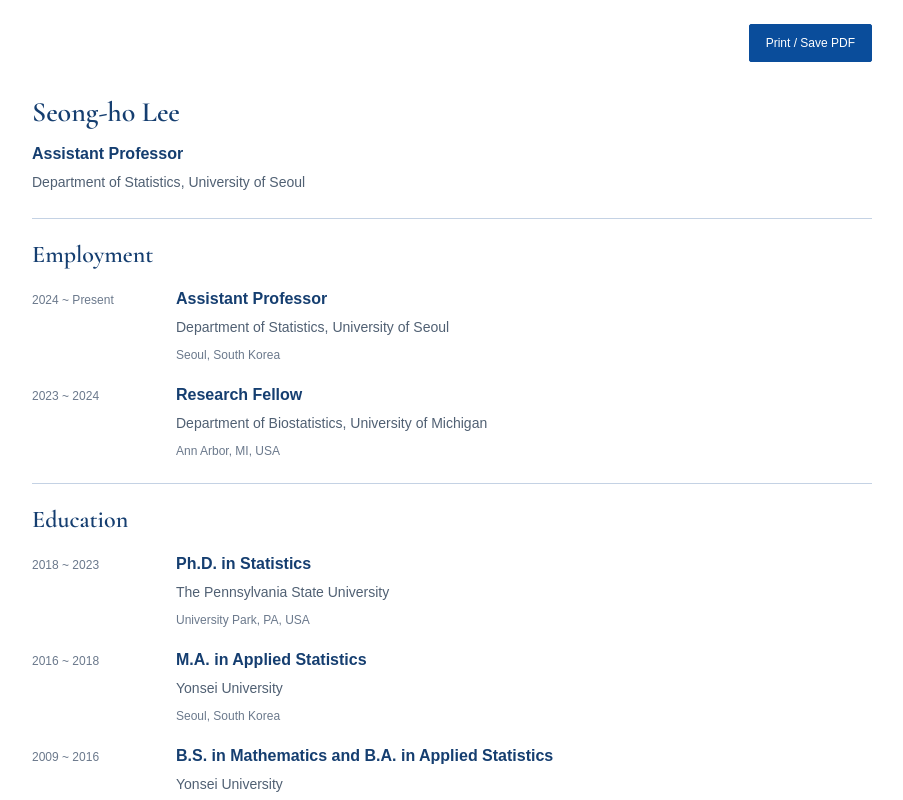
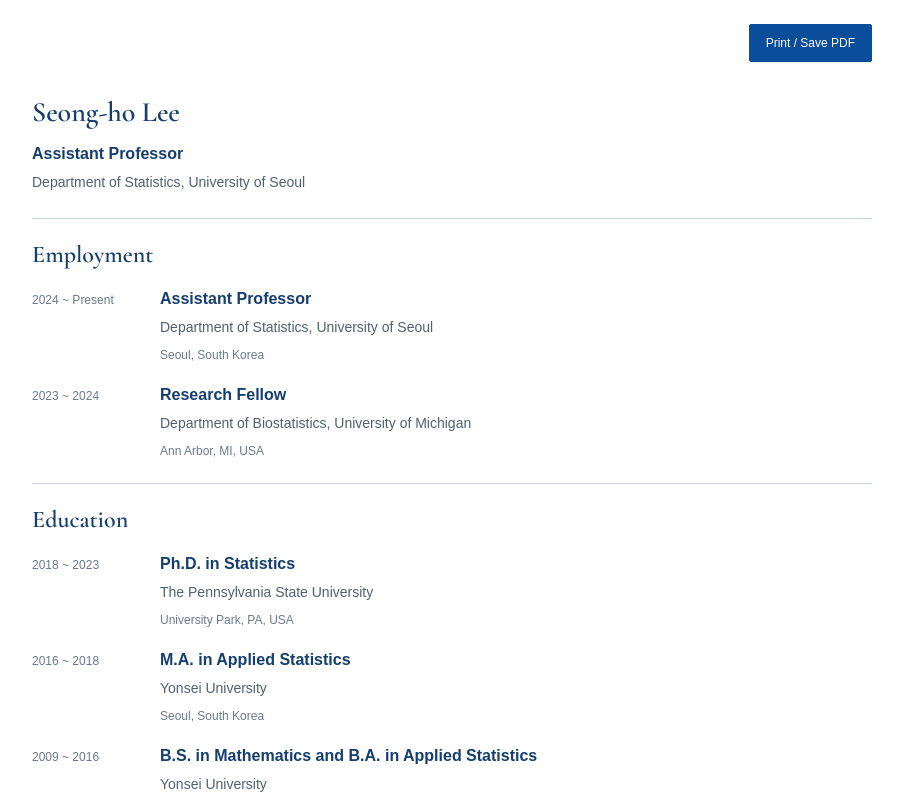
Before and after one commit to reyadh09/reyadh09.github.io, a Next.js app: page /cv in a window 1280 px wide. Shown: the top 800 px of the page, without its empty margins (188-1091 px from the left). Built offline with nearby package versions, Linux system fonts and the light colour scheme.

Commit message:
Align the CV date spacing with Biography

```diff
--- a/app/cv/cv.css
+++ b/app/cv/cv.css
@@ -30,7 +30,7 @@
 .cv-section { padding: var(--cv-space-section) 0; border-top: var(--cv-rule); }
 .cv-section:last-child { padding-bottom: 0; }
 .cv-section > h2 { font: 600 var(--cv-text-section)/var(--cv-line-section) var(--serif); color: var(--navy); margin-bottom: var(--cv-space-heading); }
-.cv-entry { display: grid; grid-template-columns: 128px minmax(0, 1fr); gap: 16px; align-items: baseline; }
+.cv-entry { display: grid; grid-template-columns: var(--date-width) minmax(0, 1fr); gap: var(--space-inline); align-items: baseline; }
 .cv-entry + .cv-entry { margin-top: var(--cv-space-entry); }
 .cv-date, .cv-secondary, .cv-author-key { font-size: var(--cv-text-meta); line-height: var(--cv-line-body); color: var(--muted); }
 .cv-date { font-variant-numeric: tabular-nums; }
@@ -89,7 +89,7 @@
   .cv-document { max-width: none; margin: 0; }
   .cv-header, .cv-entry, .cv-interest { break-inside: avoid; }
   .cv-section > h2, .cv-author-key { break-after: avoid; }
-  .cv-entry { grid-template-columns: 92pt minmax(0,1fr); gap: 10pt; }
+  .cv-entry { grid-template-columns: 84pt minmax(0,1fr); gap: 10pt; }
   .cv-entry .cv-date { order: 0; }
   .cv-publication { grid-template-columns: 34pt minmax(0,1fr); }
   .cv-document p { orphans: 2; widows: 2; }
--- a/app/globals.css
+++ b/app/globals.css
@@ -47,7 +47,7 @@
   --portrait-width: var(--profile-width);
   --portrait-padding: 6px;
   --profile-contact-gap: 12px;
-  --date-width: 128px;
+  --date-width: 112px;
   --year-width: 48px;
   --line-title: 36px;
   --line-section: 32px;
@@ -131,7 +131,6 @@ h1 { font-family: var(--serif); font-size: var(--text-title); font-weight: var(-
 .news-list cite { font-family: var(--serif); font-size: var(--text-item); font-weight: var(--serif-weight); }
 
 /* Biography. */
-.page-biography { --date-width: 112px; }
 .page-biography .content-section:first-of-type { border-top: 0; padding-top: 0; }
 
 /* Research. */
```
Also changed, not shown: 1 other file (tests, documents, lock files or other folders).
